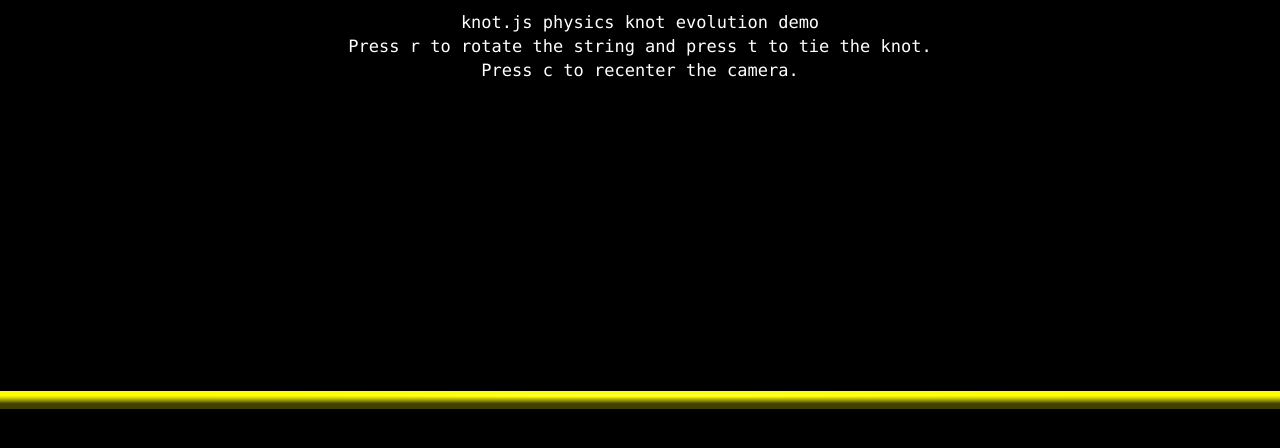
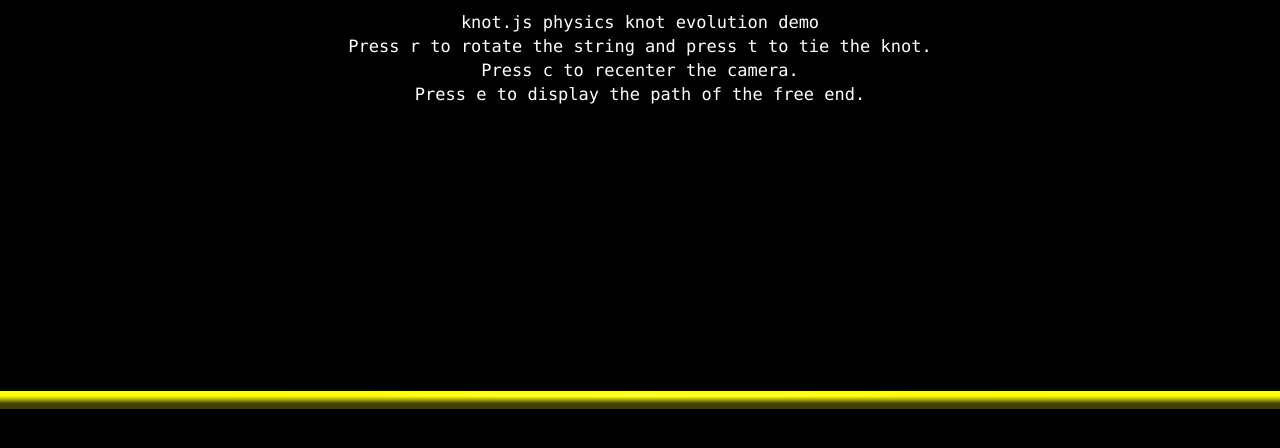
Before and after one commit to juanli16/live-knot-demo, a website with bundled scripts: page index.html in a window 1280 px wide. Built offline with nearby package versions, Linux system fonts and the light colour scheme.

Commit message:
Update command listing.

```diff
--- a/index.html
+++ b/index.html
@@ -13,7 +13,7 @@
   </head>
   <body>
       <div id="info">
-          knot.js physics knot evolution demo<br>Press r to rotate the string and press t to tie the knot.<br>Press c to recenter the camera.</div>
+          knot.js physics knot evolution demo<br>Press r to rotate the string and press t to tie the knot.<br>Press c to recenter the camera.<br>Press e to display the path of the free end.</div>
       <script type="module" src="dist/main.js"></script>
   </body>
 </html>
```
